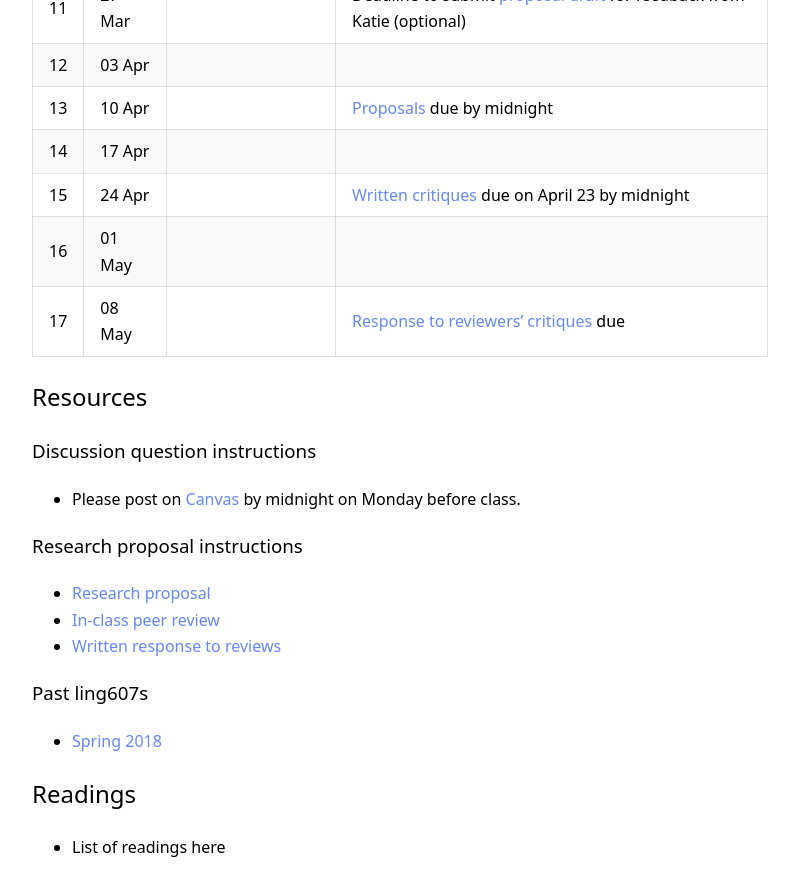
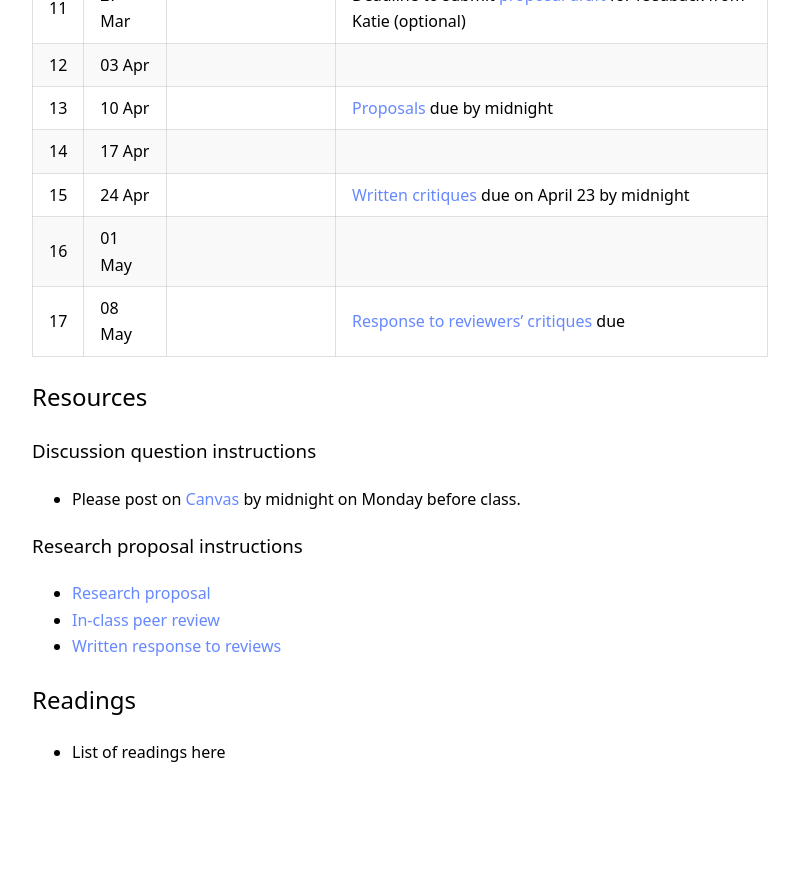
Before and after one commit to kschuler/ling001, a Jekyll site: the page built from index.md, in a window 1280 px wide and 900 px high, scrolled down 2232 px. Shown: the top 896 px of the window, without its empty margins (240-1039 px from the left). Built offline with Jekyll 4.4.1, drawn with Linux system fonts in a browser that asks for light colours; after the commit the page ends 3037 px from its top, so only the background shows below that.

Commit message:
Update index.md

```diff
--- a/index.md
+++ b/index.md
@@ -64,10 +64,6 @@ W | Date | Topic | Readings & **Deadlines**
 * [In-class peer review](spring2019/research-proposal.html#in-class-peer-review)
 * [Written response to reviews](spring2019/research-proposal.html#written-response-to-reviews)
 
-### Past ling607s
-
-* [Spring 2018](https://docs.google.com/document/d/1lMNIWQpSMLSOWaGZtx0e11BpTDLiNQ-aHwmNuEhFw-4/edit?usp=sharing)
-
 
 ## Readings
 
```
